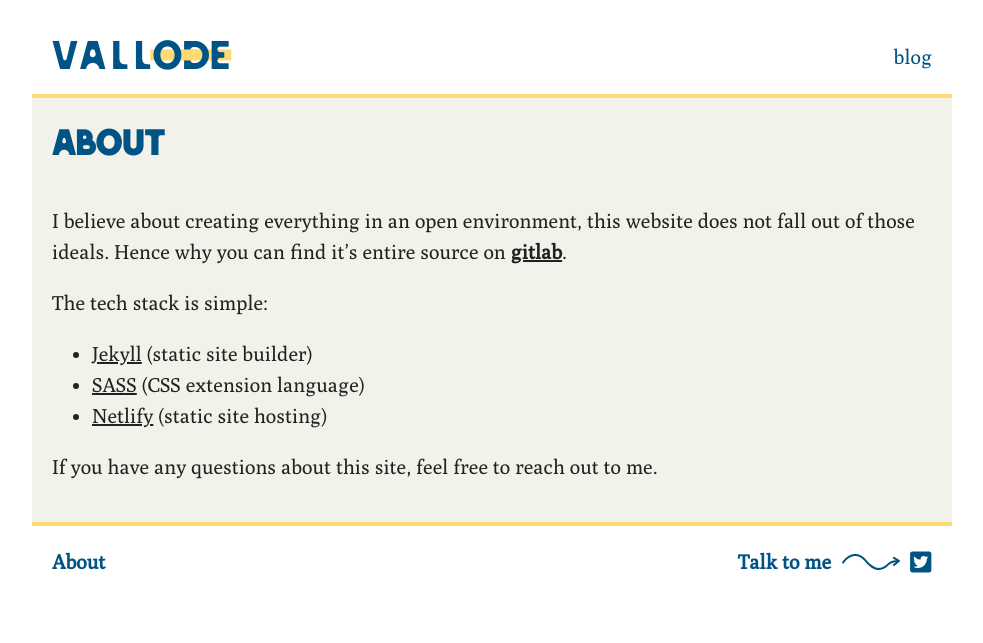
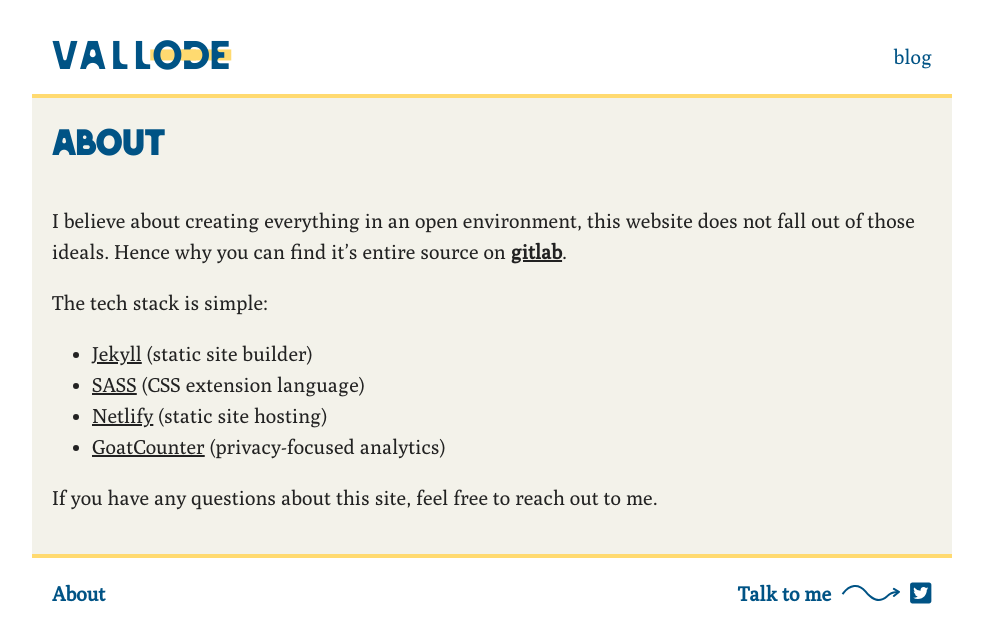
Before and after one commit to vallode/vallode.com, a Jekyll site: the page built from about.md, in a window 1280 px wide. Shown: the top 643 px of the page, without its empty margins (148-1131 px from the left). Built offline with Jekyll 4.4.1, drawn with Linux system fonts in a browser that asks for light colours.

Commit message:
Add GoatCounter to about page

```diff
--- a/about.md
+++ b/about.md
@@ -11,5 +11,6 @@ The tech stack is simple:
 * [Jekyll](https://jekyllrb.com/) (static site builder)
 * [SASS](https://sass-lang.com/) (CSS extension language)
 * [Netlify](https://www.netlify.com/) (static site hosting)
+* [GoatCounter](https://www.goatcounter.com/) (privacy-focused analytics)
 
 If you have any questions about this site, feel free to reach out to me.
```
